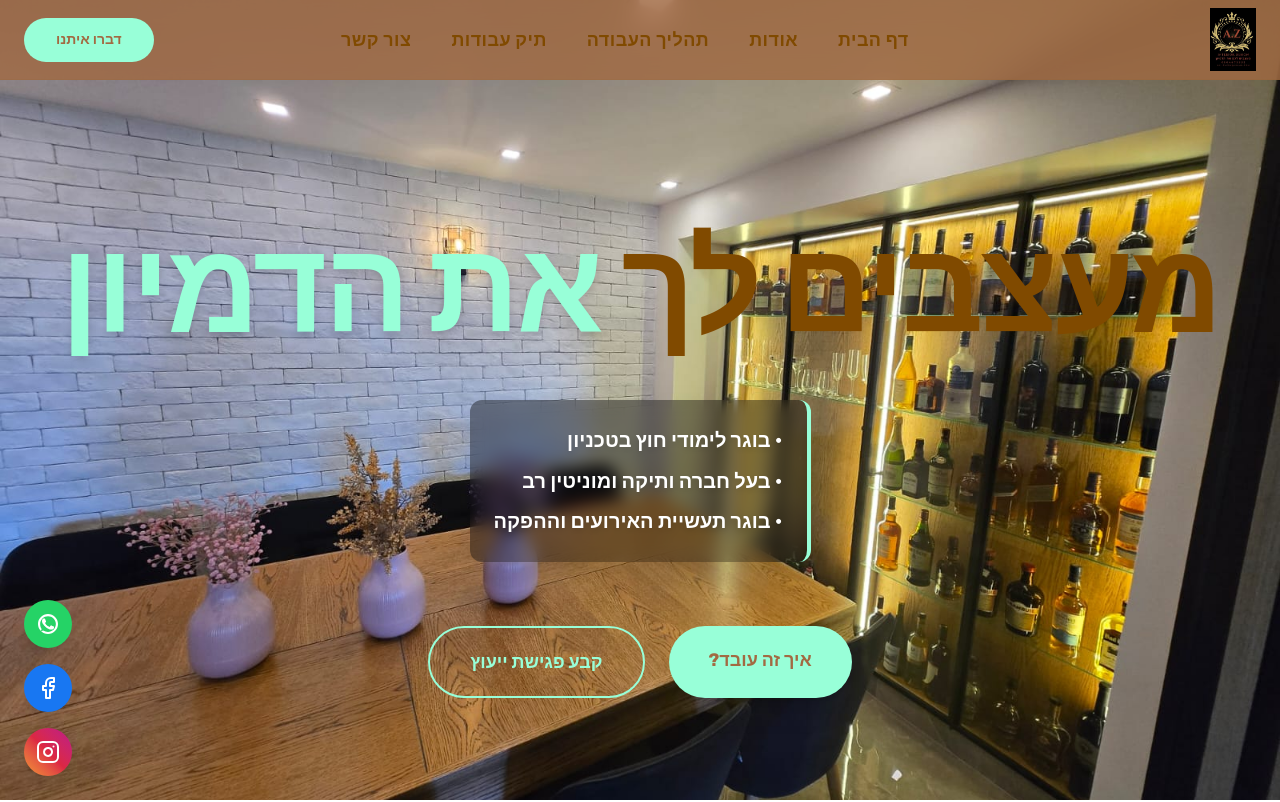
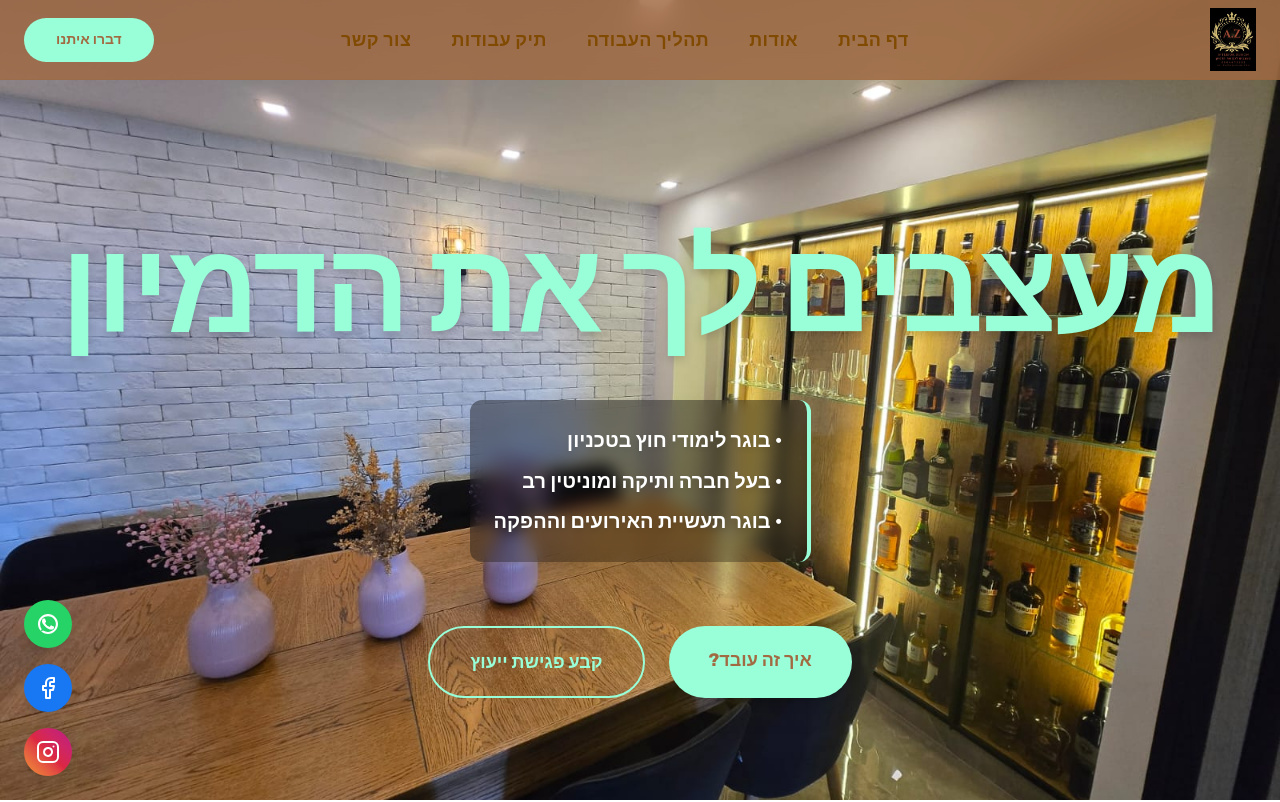
Before and after one commit to mos234/my-design-portfolio, a Next.js app: page / in a window 1280 px wide. Shown: the top 802 px of the page. Built offline with nearby package versions, Linux system fonts and the light colour scheme.

Commit message:
feat: Add initial home page component for the application.

```diff
--- a/app/page.tsx
+++ b/app/page.tsx
@@ -10,8 +10,8 @@ export default function Home() {
       <main className="flex-1 flex flex-col items-center justify-center text-center px-4 py-20 md:py-32">
         <div className="max-w-full animate-fade-in-up space-y-8">
 
-          <h1 className="text-6xl md:text-8xl lg:text-9xl font-black tracking-tight text-[var(--foreground)] leading-tight whitespace-nowrap">
-            מעצבים לך <span className="text-[var(--accent)] drop-shadow-lg">את הדמיון</span>
+          <h1 className="text-6xl md:text-8xl lg:text-9xl font-black tracking-tight text-[var(--accent)] leading-tight whitespace-nowrap drop-shadow-lg">
+            מעצבים לך את הדמיון
           </h1>
 
           <div className="flex flex-col gap-2 text-lg md:text-xl text-white font-bold max-w-3xl mx-auto leading-relaxed border-r-4 border-[var(--accent)] bg-black/40 backdrop-blur-sm p-6 rounded-xl shadow-2xl text-right w-fit">
```
